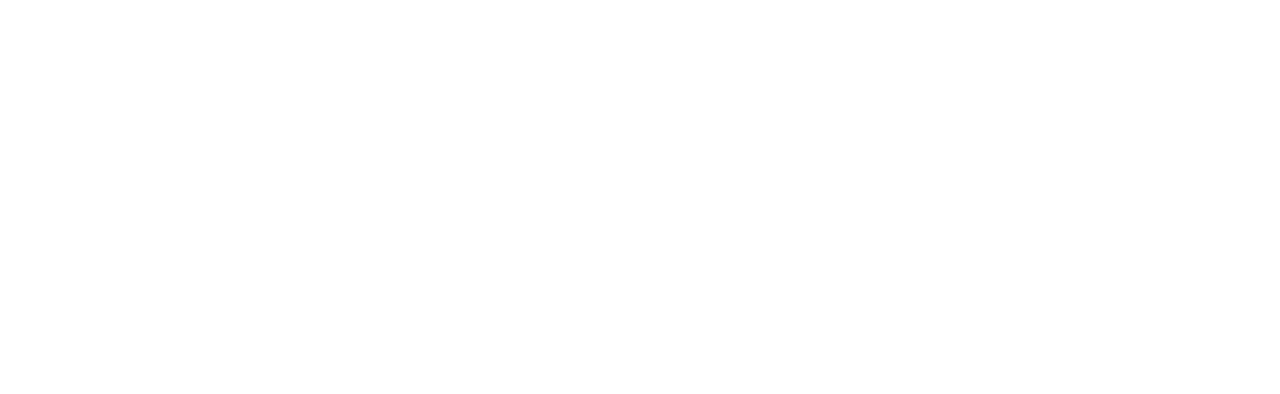
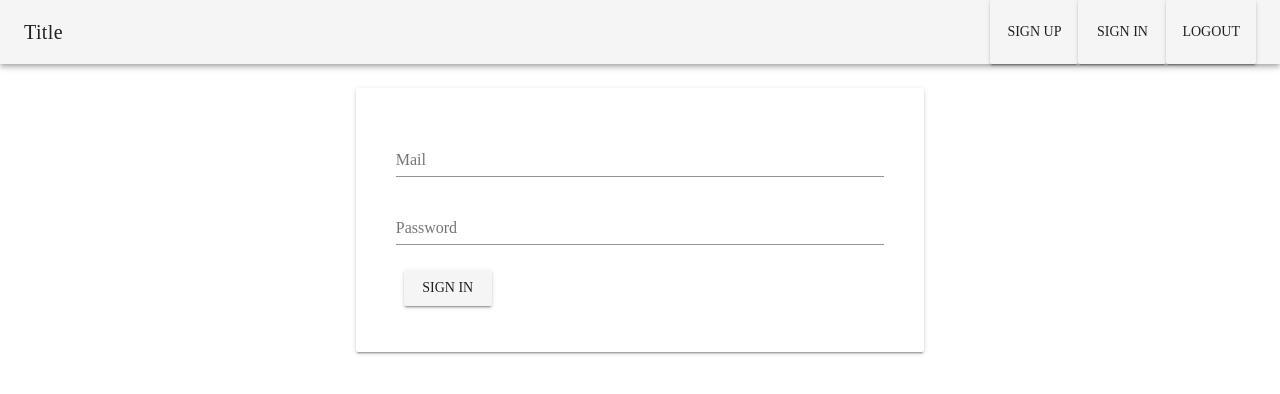
Before and after one commit to cologneto/apartments-booking, a Vue app: page /signin in a window 1280 px wide. Shown: the top 394 px of the page. Built offline with nearby package versions, Linux system fonts and the light colour scheme.

Commit message:
Replacing 'axios' with Firebase SDK.

```diff
--- a/package.json
+++ b/package.json
@@ -8,8 +8,8 @@
     "lint": "vue-cli-service lint"
   },
   "dependencies": {
-    "axios": "^0.19.0",
     "core-js": "^2.6.5",
+    "firebase": "^6.3.5",
     "vue": "^2.6.10",
     "vue-router": "^3.0.7",
     "vuetify": "^1.5.16",
--- a/public/index.html
+++ b/public/index.html
@@ -6,7 +6,7 @@
     <meta name="viewport" content="width=device-width,initial-scale=1.0">
     <link rel="icon" href="<%= BASE_URL %>favicon.ico">
     <link href="https://fonts.googleapis.com/css?family=Roboto:100,300,400,500,700,900|Material+Icons" rel="stylesheet">
-    <title>apartments-booking</title>
+    <title>Apartments Booking</title>
   </head>
   <body>
     <noscript>
@@ -14,5 +14,6 @@
     </noscript>
     <div id="app"></div>
     <!-- built files will be auto injected -->
+    <!-- The core Firebase JS SDK is always required and must be listed first -->
   </body>
 </html>
--- a/src/components/admin/AdminHome.vue
+++ b/src/components/admin/AdminHome.vue
@@ -1,6 +1,6 @@
 <template>
     <div>
-        <ab-navigation></ab-navigation>
+        <app-navigation></app-navigation>
         <router-view></router-view>
     </div>
 
@@ -12,7 +12,7 @@
     export default {
         name: "AdminHome",
         components: {
-            abNavigation: Navigation
+            appNavigation: Navigation
         }
     }
 </script>
--- a/src/components/auth/signin.vue
+++ b/src/components/auth/signin.vue
@@ -1,11 +1,74 @@
 <template>
-
+    <v-container>
+        <v-layout row>
+            <v-flex xs12 sm6 offset-sm3>
+                <v-card>
+                    <v-card-text>
+                        <v-container>
+                            <form action="">
+                                <v-layout row>
+                                    <v-flex xs12>
+                                        <v-text-field
+                                                name="email"
+                                                label="Mail"
+                                                id="email"
+                                                v-model="email"
+                                                type="email"
+                                                required></v-text-field>
+                                    </v-flex>
+                                </v-layout>
+                                <v-layout row>
+                                    <v-flex xs12>
+                                        <v-text-field
+                                                name="password"
+                                                label="Password"
+                                                id="password"
+                                                v-model="password"
+                                                type="password"
+                                                required></v-text-field>
+                                    </v-flex>
+                                </v-layout>
+                                <v-layout>
+                                    <v-flex xs12>
+                                        <v-btn type="submit" @click.prevent="onSignIn">Sign In</v-btn>
+                                    </v-flex>
+                                </v-layout>
+                            </form>
+                        </v-container>
+                    </v-card-text>
+                </v-card>
+            </v-flex>
+        </v-layout>
+    </v-container>
 </template>
 
 <script>
     export default {
-        name: "signin"
+        /* eslint-disable */
+        name: "signup",
+        data() {
+            return {
+                email: '',
+                password: '',
+                confirmPassword: ''
+            }
+        },
+        computed: {
+            comparePasswords() {
+                return this.password !== this.confirmPassword ? 'Passwords do not match' : '';
+            }
+        },
+        methods: {
+            onSignIn () {
+                const formData = {
+                    email: this.email,
+                    password: this.password
+                }
+                this.$store.dispatch('signIn', {email: formData.email, password: formData.password})
+            }
+        }
     }
+
 </script>
 
 <style scoped>
--- a/src/components/auth/signup.vue
+++ b/src/components/auth/signup.vue
@@ -71,11 +71,19 @@
         },
         methods: {
             onSignUp () {
-                // Vuex
-                console.log({ email: this.email, password: this.password, confirmPassword: this.confirmPassword});
+                // // Vuex
+
+                const formData = {
+                    email: this.email,
+                    password: this.password,
+                }
+                this.$store.dispatch('signUp', {email: formData.email, password: formData.password})
+
             }
         }
     }
+    // Your web app's Firebase configuration
+
 </script>
 
 <style scoped>
--- a/src/components/public/shared/Header.vue
+++ b/src/components/public/shared/Header.vue
@@ -6,9 +6,17 @@
             <v-spacer></v-spacer>
 
             <v-toolbar-items>
-                <v-btn text>Link 1</v-btn>
-                <v-btn text>Link 2</v-btn>
-                <v-btn text>Link 3</v-btn>
+                <router-link :to="'/signup'"
+                             tag="v-btn">
+                    Sign Up
+                </router-link>
+                <router-link :to="'/signin'"
+                             tag="v-btn">
+                    Sign In
+                </router-link>
+                <!--<v-btn text>Sign Up</v-btn>-->
+                <!--<v-btn text>Sign In</v-btn>-->
+                <v-btn text>Logout</v-btn>
             </v-toolbar-items>
         </v-toolbar>
     </div>
--- /dev/null
+++ b/src/config/firebaseConfig.js
@@ -0,0 +1,11 @@
+const firebaseConfig = {
+    apiKey: "AIzaSyCav1R2L3HW25_a2sIpn7mifmtHIEZnWpY",
+    authDomain: "gt-booking-75d89.firebaseapp.com",
+    databaseURL: "https://gt-booking-75d89.firebaseio.com",
+    projectId: "gt-booking-75d89",
+    storageBucket: "gt-booking-75d89.appspot.com",
+    messagingSenderId: "767451728449",
+    appId: "1:767451728449:web:b88436f9edc6cc2b"
+};
+
+export default firebaseConfig
--- a/src/main.js
+++ b/src/main.js
@@ -4,6 +4,13 @@ import Vuetify from 'vuetify'
 import VueRouter from 'vue-router'
 import 'vuetify/dist/vuetify.min.css' // Ensure you are using css-loader
 import { routes } from "./routes";
+import firebase from 'firebase'
+import store from './store'
+/* eslint-disable */
+
+import firebaseConfig from './config/firebaseConfig'
+// Initialize Firebase
+firebase.initializeApp(firebaseConfig);
 
 Vue.config.productionTip = false
 Vue.use(Vuetify);
@@ -16,5 +23,6 @@ const router = new VueRouter({
 
 new Vue({
     render: h => h(App),
-   router,
+    router,
+    store
 }).$mount('#app')
--- /dev/null
+++ b/src/store.js
@@ -0,0 +1,50 @@
+import Vue from 'vue';
+import Vuex from 'vuex';
+import firebase from 'firebase'
+
+Vue.use(Vuex);
+
+export default new Vuex.Store({
+    /* eslint-disable */
+    state: {
+        idToken: null,
+        userId: null
+    },
+    mutations: {
+        authUser(state, userData) {
+            state.idToken = userData.token
+            state.userId = userData.userId
+        }
+    },
+    actions: {
+        signUp({commit}, authData) {
+            firebase.auth().createUserWithEmailAndPassword(authData.email, authData.password)
+                .then(data => {
+                    console.dir(data)
+                    commit('authUser', {
+                        token: data.user.ra,
+                        userId: data.user.uid
+                    })
+                }).catch(error => alert(error))
+        },
+        signIn({commit}, authData) {
+            firebase.auth().signInWithEmailAndPassword(authData.email, authData.password)
+                .then(data => {
+                    console.dir(data)
+                    commit('authUser', {
+                        token: data.user.ra,
+                        userId: data.user.uid
+                    })
+                }).catch(error => alert(error))
+        },
+        storeUser({commit}, userData) {
+            firebase.database().ref('users/' + userData.userId).set({
+                email: userData.email,
+                imageUrl: ''
+            })
+        }
+    },
+    getters: {
+
+    }
+});
```
Also changed, not shown: src/config/config.js (added, +8 -0 lines), src/routes.js (+8 -2 lines), 1 other file (tests, documents, lock files or other folders).
